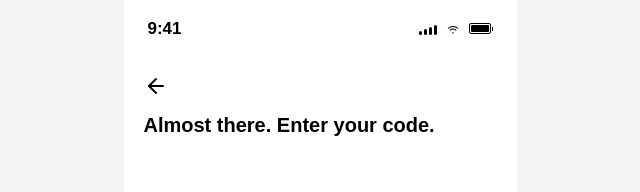
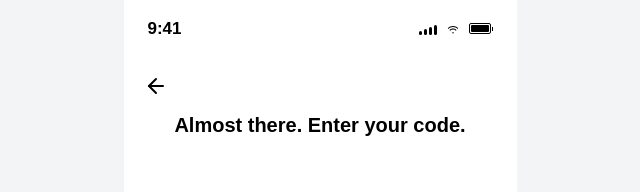
Before and after one commit to raihankabir1952/OneSyncID, a Next.js app: page /otp in a window 1280 px wide. Shown: the top 192 px of the page, without its empty margins (320-960 px from the left). Built offline with nearby package versions, Linux system fonts and the light colour scheme.

Commit message:
add otp page title modify

```diff
--- a/app/otp/page.tsx
+++ b/app/otp/page.tsx
@@ -94,7 +94,7 @@ export default function OtpPage() {
           >
             <ArrowLeft size={24} className="text-black" />
           </button>
-          <h1 style={fontSwitzer} className="text-[20px] font-semibold text-black">
+          <h1 style={fontSwitzer} className="text-[20px] font-semibold text-black text-center w-full">
             Almost there. Enter your code.
           </h1>
         </div>
```
